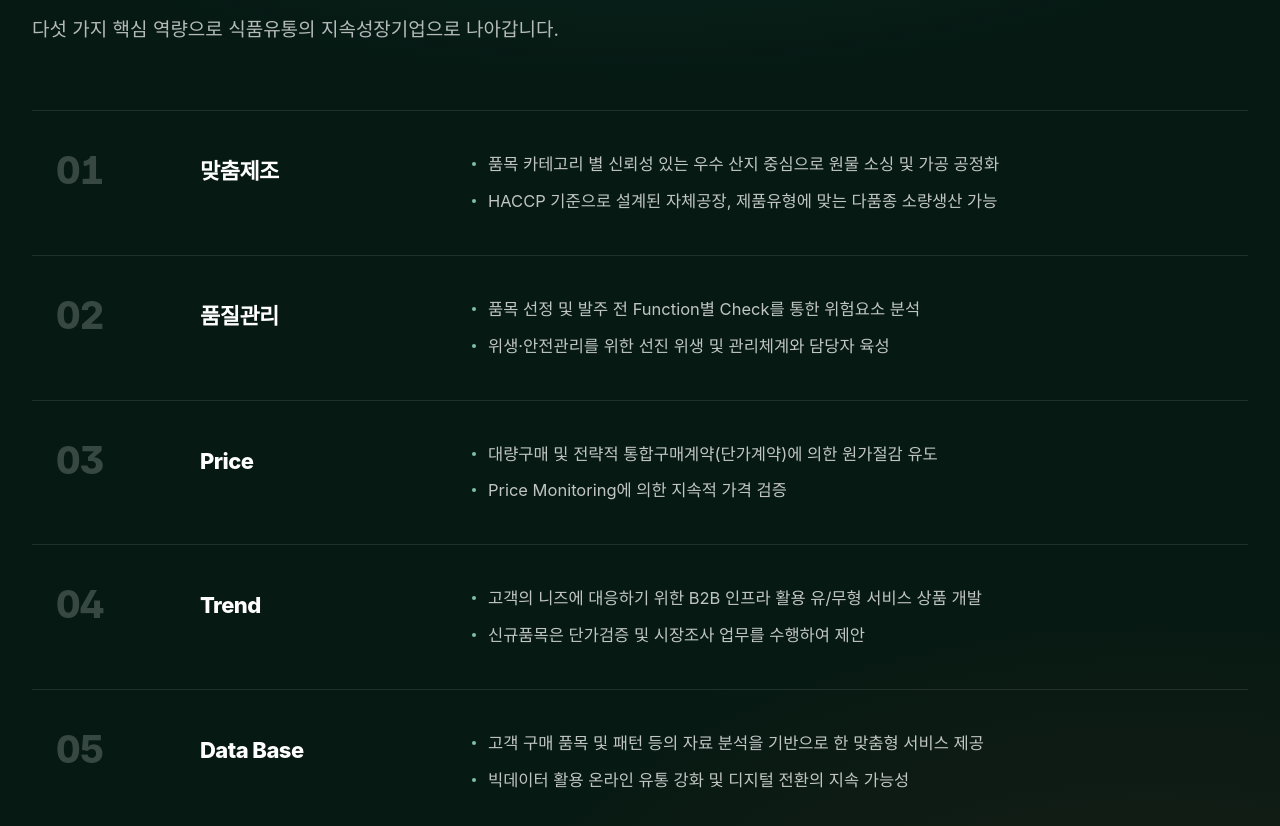
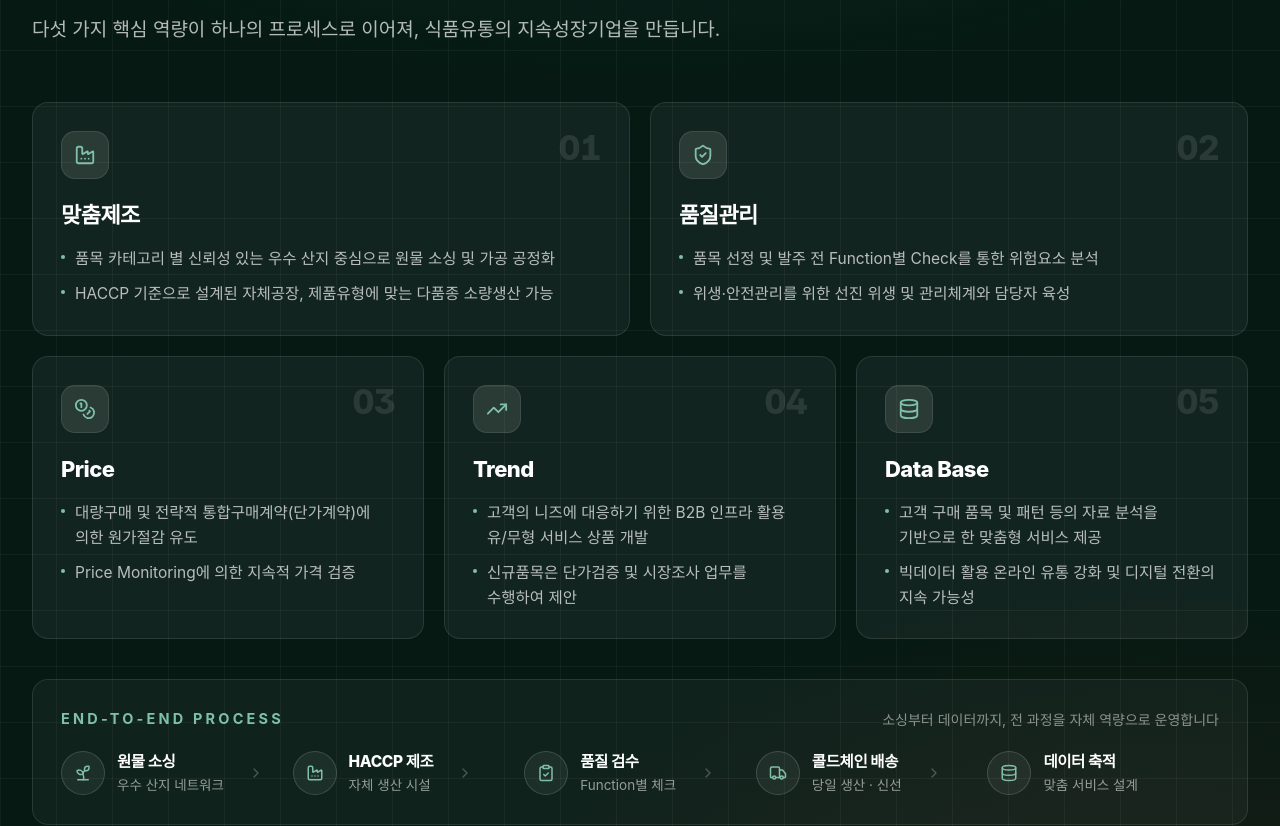
Before and after one commit to davidkang10041-cloud/food-company-website, a Next.js app: page / in a window 1280 px wide. Shown: the part 7400-8226 px from the top of the page. Built offline with nearby package versions, Linux system fonts and the light colour scheme; a web font is replaced by a local one.

Commit message:
4819f885-0e43-45e2-a66e-bb83f7cb3980

```diff
--- a/src/components/sections/growth.tsx
+++ b/src/components/sections/growth.tsx
@@ -1,9 +1,30 @@
 "use client";
 
 import Image from "next/image";
+import {
+  ChevronRight,
+  ClipboardCheck,
+  Coins,
+  Database,
+  Factory,
+  ShieldCheck,
+  Sprout,
+  TrendingUp,
+  Truck,
+} from "lucide-react";
 import { FadeIn } from "@/components/site/fade-in";
 import { SectionHeading } from "@/components/site/section-heading";
 import { STRATEGY_PILLARS, VALUES } from "@/lib/company";
+
+const PILLAR_ICONS = [Factory, ShieldCheck, Coins, TrendingUp, Database];
+
+const FLOW = [
+  { icon: Sprout, label: "원물 소싱", desc: "우수 산지 네트워크" },
+  { icon: Factory, label: "HACCP 제조", desc: "자체 생산 시설" },
+  { icon: ClipboardCheck, label: "품질 검수", desc: "Function별 체크" },
+  { icon: Truck, label: "콜드체인 배송", desc: "당일 생산 · 신선" },
+  { icon: Database, label: "데이터 축적", desc: "맞춤 서비스 설계" },
+];
 
 export function Growth() {
   return (
@@ -11,50 +32,114 @@ export function Growth() {
       {/* Growth strategy — dark */}
       <section
         id="growth"
-        className="texture-dark py-24 text-white md:py-32"
+        className="texture-dark relative overflow-hidden py-24 text-white md:py-32"
         aria-label="지속가능한 성장 전략"
       >
-        <div className="mx-auto max-w-[1280px] px-5 md:px-8">
+        {/* Decorative layers */}
+        <div
+          className="texture-grid-dark pointer-events-none absolute inset-0"
+          aria-hidden="true"
+        />
+        <span
+          className="pointer-events-none absolute -right-4 top-6 select-none text-[140px] font-extrabold leading-none tracking-tighter text-white/[0.04] md:-right-2 md:text-[200px]"
+          aria-hidden="true"
+        >
+          05
+        </span>
+
+        <div className="relative mx-auto max-w-[1280px] px-5 md:px-8">
           <SectionHeading
             dark
             kicker="SUSTAINABILITY"
             title={"지속가능한 성장,\n데이터로 설계합니다"}
-            description="다섯 가지 핵심 역량으로 식품유통의 지속성장기업으로 나아갑니다."
+            description="다섯 가지 핵심 역량이 하나의 프로세스로 이어져, 식품유통의 지속성장기업을 만듭니다."
           />
 
-          <FadeIn delay={0.08}>
-            <ol className="mt-14 border-t border-white/10 md:mt-16">
-              {STRATEGY_PILLARS.map((p, i) => (
-                <li
+          {/* Capability bento grid */}
+          <div className="mt-14 grid gap-4 md:grid-cols-2 md:gap-5 lg:grid-cols-6">
+            {STRATEGY_PILLARS.map((p, i) => {
+              const Icon = PILLAR_ICONS[i] ?? Database;
+              const featured = i < 2;
+              return (
+                <FadeIn
                   key={p.name}
-                  className="group grid grid-cols-[auto_1fr] gap-x-5 gap-y-4 border-b border-white/10 px-2 py-8 transition-colors duration-300 hover:bg-white/[0.05] md:grid-cols-[104px_232px_1fr] md:items-start md:gap-x-10 md:px-6 md:py-10"
+                  delay={i * 0.06}
+                  className={featured ? "lg:col-span-3" : "lg:col-span-2"}
                 >
-                  <span
-                    className="font-num text-[30px] font-extrabold leading-none tracking-tight text-white/20 transition-colors duration-300 group-hover:text-[#7fc0a8] md:text-[38px]"
+                  <article className="group relative flex h-full flex-col overflow-hidden rounded-2xl border border-white/10 bg-white/[0.05] p-6 transition-all duration-500 hover:-translate-y-1.5 hover:border-white/25 hover:bg-white/[0.08] md:p-7">
+                    <div
+                      className="pointer-events-none absolute inset-x-0 top-0 h-px bg-gradient-to-r from-transparent via-[#7fc0a8]/40 to-transparent opacity-0 transition-opacity duration-500 group-hover:opacity-100"
                       aria-hidden="true"
-                  >
+                    />
+                    <div className="flex items-start justify-between">
+                      <span className="flex h-12 w-12 items-center justify-center rounded-xl border border-white/10 bg-white/10 text-[#7fc0a8] transition-colors duration-500 group-hover:border-brand group-hover:bg-brand group-hover:text-white">
+                        <Icon className="h-5.5 w-5.5" aria-hidden="true" />
+                      </span>
+                      <span className="font-num text-[30px] font-extrabold leading-none tracking-tight text-white/10 transition-colors duration-500 group-hover:text-[#7fc0a8]/50 md:text-[34px]">
                         {String(i + 1).padStart(2, "0")}
                       </span>
-                  <h3 className="text-[20px] font-extrabold tracking-tight text-white md:pt-1 md:text-[22px]">
+                    </div>
+                    <h3 className="mt-5 text-[20px] font-extrabold tracking-tight text-white md:text-[22px]">
                       {p.name}
                     </h3>
-                  <ul className="col-span-2 space-y-2.5 md:col-span-1">
+                    <ul className="mt-3.5 space-y-2.5">
                       {p.points.map((point) => (
                         <li
                           key={point}
-                        className="flex gap-3 text-[15.5px] leading-relaxed text-white/75 md:text-[16.5px]"
+                          className="flex gap-2.5 text-[15px] leading-relaxed text-white/70 md:text-[15.5px]"
                         >
                           <span
-                          className="mt-[11px] h-1 w-1 shrink-0 rounded-full bg-[#7fc0a8]"
+                            className="mt-[9px] h-1 w-1 shrink-0 rounded-full bg-[#7fc0a8]"
                             aria-hidden="true"
                           />
                           {point}
                         </li>
                       ))}
                     </ul>
+                  </article>
+                </FadeIn>
+              );
+            })}
+          </div>
+
+          {/* End-to-end process flow */}
+          <FadeIn delay={0.24} className="mt-8 md:mt-10">
+            <div className="rounded-2xl border border-white/10 bg-white/[0.04] p-6 md:p-7">
+              <div className="flex flex-col gap-1 sm:flex-row sm:items-center sm:justify-between">
+                <p className="text-[14.5px] font-bold tracking-[0.22em] text-[#7fc0a8]">
+                  END-TO-END PROCESS
+                </p>
+                <p className="text-[14px] text-white/50">
+                  소싱부터 데이터까지, 전 과정을 자체 역량으로 운영합니다
+                </p>
+              </div>
+              <ol className="mt-5 flex flex-col gap-4 md:flex-row md:items-center md:gap-0">
+                {FLOW.map((step, i) => (
+                  <li
+                    key={step.label}
+                    className="flex items-center gap-3 md:flex-1 md:gap-3"
+                  >
+                    <span className="flex h-11 w-11 shrink-0 items-center justify-center rounded-full border border-white/15 bg-white/[0.06] text-[#7fc0a8] transition-colors duration-300 hover:border-brand hover:bg-brand hover:text-white">
+                      <step.icon className="h-4.5 w-4.5" aria-hidden="true" />
+                    </span>
+                    <span className="min-w-0">
+                      <span className="block text-[15.5px] font-extrabold tracking-tight text-white">
+                        {step.label}
+                      </span>
+                      <span className="mt-0.5 block text-[13.5px] text-white/55">
+                        {step.desc}
+                      </span>
+                    </span>
+                    {i < FLOW.length - 1 && (
+                      <ChevronRight
+                        className="ml-auto h-4 w-4 shrink-0 rotate-90 text-white/25 md:ml-3 md:rotate-0"
+                        aria-hidden="true"
+                      />
+                    )}
                   </li>
                 ))}
               </ol>
+            </div>
           </FadeIn>
         </div>
       </section>
--- a/src/lib/company.ts
+++ b/src/lib/company.ts
@@ -244,6 +244,7 @@ export const BUSINESSES: BusinessItem[] = [
 export const STRATEGY_PILLARS = [
   {
     name: "맞춤제조",
+    en: "CUSTOM MANUFACTURING",
     points: [
       "품목 카테고리 별 신뢰성 있는 우수 산지 중심으로 원물 소싱 및 가공 공정화",
       "HACCP 기준으로 설계된 자체공장, 제품유형에 맞는 다품종 소량생산 가능",
@@ -251,6 +252,7 @@ export const STRATEGY_PILLARS = [
   },
   {
     name: "품질관리",
+    en: "QUALITY MANAGEMENT",
     points: [
       "품목 선정 및 발주 전 Function별 Check를 통한 위험요소 분석",
       "위생·안전관리를 위한 선진 위생 및 관리체계와 담당자 육성",
@@ -258,6 +260,7 @@ export const STRATEGY_PILLARS = [
   },
   {
     name: "Price",
+    en: "PRICE COMPETITIVENESS",
     points: [
       "대량구매 및 전략적 통합구매계약(단가계약)에 의한 원가절감 유도",
       "Price Monitoring에 의한 지속적 가격 검증",
@@ -265,6 +268,7 @@ export const STRATEGY_PILLARS = [
   },
   {
     name: "Trend",
+    en: "TREND RESPONSE",
     points: [
       "고객의 니즈에 대응하기 위한 B2B 인프라 활용 유/무형 서비스 상품 개발",
       "신규품목은 단가검증 및 시장조사 업무를 수행하여 제안",
@@ -272,6 +276,7 @@ export const STRATEGY_PILLARS = [
   },
   {
     name: "Data Base",
+    en: "DATA-DRIVEN SERVICE",
     points: [
       "고객 구매 품목 및 패턴 등의 자료 분석을 기반으로 한 맞춤형 서비스 제공",
       "빅데이터 활용 온라인 유통 강화 및 디지털 전환의 지속 가능성",
```
Lines whose indentation alone changed are shown as unchanged.
